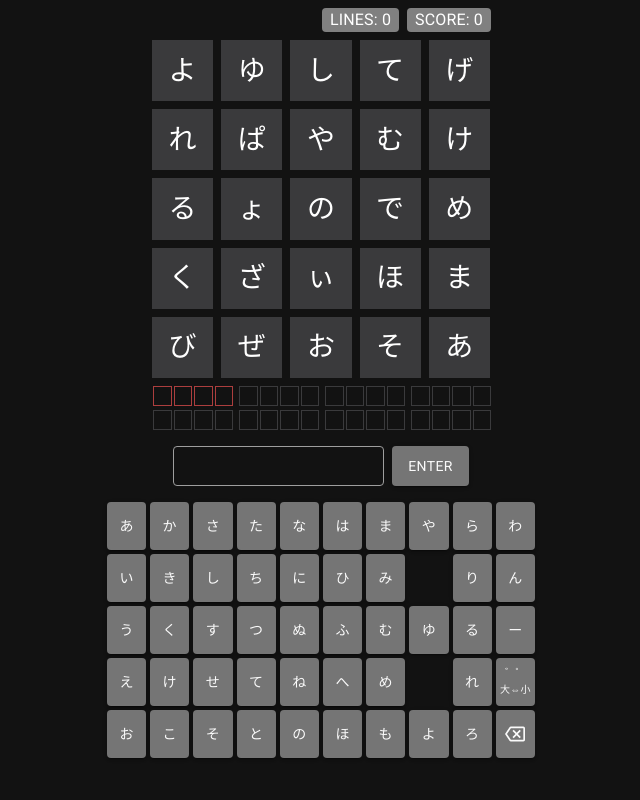
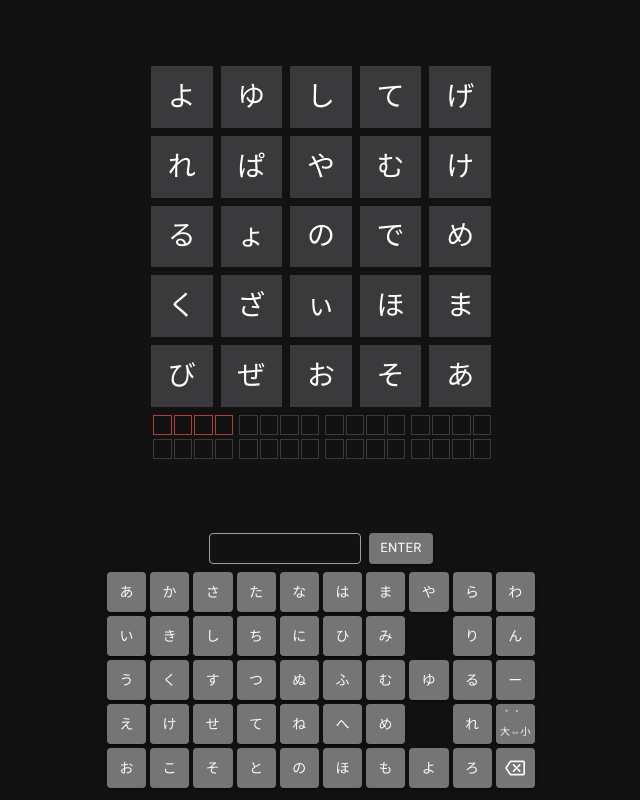
Before and after one commit to hellonagi/mojibi, a React (Create React App) app: page / in a window 1280 px wide. Shown: the whole page, without its empty margins (319-959 px from the left). Built offline with nearby package versions, Linux system fonts and the light colour scheme.

Commit message:
Fix the bingo grid

```diff
--- a/src/app.css
+++ b/src/app.css
@@ -1,5 +1,14 @@
+:root {
+	--doc-height: 100%;
+}
+
 body {
 	background-color: #121214;
 	font-family: 'Roboto', sans-serif;
 	overflow: hidden;
 }
+
+.container {
+	height: 100vh;
+	height: var(--doc-height);
+}
--- a/src/components/game/BingoGrid.tsx
+++ b/src/components/game/BingoGrid.tsx
@@ -1,14 +1,13 @@
 import { useEffect, useContext } from 'react'
 
 import Box from '@mui/material/Box'
-import Grid from '@mui/material/Grid'
 
 import { GameContext } from '../game'
 import { getBingoLetters } from '../../utils/getBingoLetters'
 import { checkForMatchedLetters } from '../../utils/checkForMatchedLetters'
 import { checkForBingoLines } from '../../utils/checkForBingoLines'
 import Cell from './Cell'
-import UpperInfo from './UpperInfo'
+// import UpperInfo from './UpperInfo'
 import LowerInfo from './LowerInfo'
 
 // Random 25 letters in Bingo Grid
@@ -46,14 +45,22 @@ const Bingo = () => {
 	}, [enteredWords])
 
 	return (
-		<Box minWidth={300} maxWidth={340} marginLeft='auto' marginRight='auto'>
-			<UpperInfo />
-			<Grid container justifyContent='center' gap={1}>
-				{bingoLetters.map((letter, index) => {
-					return <Cell letter={letter} index={index} key={letter} />
-				})}
-			</Grid>
-			<LowerInfo />
+		<Box flexGrow={1} display='flex' justifyContent='center' alignItems='center'>
+			<Box>
+				{/* <UpperInfo /> */}
+				<Box
+					minWidth={340}
+					display='grid'
+					gridTemplateColumns='repeat(5, 1fr)'
+					gridTemplateRows='repeat(5, 1fr)'
+					gap={1}
+				>
+					{bingoLetters.map((letter, index) => {
+						return <Cell letter={letter} index={index} key={letter} />
+					})}
+				</Box>
+				<LowerInfo />
+			</Box>
 		</Box>
 	)
 }
--- a/src/components/game/Cell.tsx
+++ b/src/components/game/Cell.tsx
@@ -1,7 +1,6 @@
 import { useEffect, useState, useContext } from 'react'
 
 import Box from '@mui/material/Box'
-import Grid from '@mui/material/Grid'
 
 import { GameContext } from '../game'
 import { doesWordContainLetter } from '../../utils/doesWordContainLetter'
@@ -53,7 +52,6 @@ const Cell = ({ letter, index }: CellProps) => {
 	}, [currentWord, savedGrid])
 
 	return (
-		<Grid item flexBasis='18%'>
 		<Box
 			sx={{
 				border: 1,
@@ -62,14 +60,16 @@ const Cell = ({ letter, index }: CellProps) => {
 				backgroundColor: cellColor,
 				fontSize: '1.75rem',
 				aspectRatio: '1',
+				'&:before': {
+					content: `"${letter}"`,
+					display: 'inline-block',
+				},
 			}}
+			width='100%'
 			alignItems='center'
 			justifyContent='center'
-				display='flex'
-			>
-				{letter}
-			</Box>
-		</Grid>
+			display='inline-flex'
+		/>
 	)
 }
 
--- a/src/components/game/Keyboard.tsx
+++ b/src/components/game/Keyboard.tsx
@@ -30,7 +30,7 @@ const KeyButton: React.FC<KeyProps> = ({
 				minWidth: 24,
 				minHeight: 24,
 				px: 0,
-				height: 48,
+				height: 40,
 				visibility: isHidden ? 'hidden' : 'visible',
 				flexFlow: isMultipleLine ? 'column' : 'row',
 			}}
@@ -104,7 +104,7 @@ const Keyboard = () => {
 	}, [value])
 
 	return (
-		<Box textAlign='center' mt={2}>
+		<Box textAlign='center' mb={1.5}>
 			<form onSubmit={handleSubmit} id='keyForm'>
 				<Box display='flex' justifyContent='center'>
 					<TextField
@@ -114,16 +114,21 @@ const Keyboard = () => {
 						inputProps={{
 							maxLength: 4,
 						}}
+					/>
+					<Button
+						color='neutral'
+						type='submit'
+						variant='contained'
 						size='small'
-					/>
-					<Button color='neutral' type='submit' variant='contained' sx={{ marginLeft: 1 }}>
+						sx={{ marginLeft: 1 }}
+					>
 						ENTER
 					</Button>
 				</Box>
 			</form>
 
 			<Box
-				mt={2}
+				mt={1}
 				sx={{
 					display: 'grid',
 					gridTemplateColumns: 'repeat(10, 1fr)',
--- a/src/components/game/MiniCell.tsx
+++ b/src/components/game/MiniCell.tsx
@@ -49,15 +49,17 @@ const MiniCell = ({ char, isFilled, isCurrent }: MiniCellProps) => {
 				backgroundColor: cellColor,
 				borderColor: borderColor,
 				fontSize: '0.75rem',
+				'&:before': {
+					content: `"${char}"`,
+					display: 'inline-block',
+				},
 			}}
 			ml={0.25}
 			width='25%'
 			alignItems='center'
 			justifyContent='center'
 			display='flex'
-		>
-			{char}
-		</Box>
+		/>
 	)
 }
 
--- a/src/components/game/index.tsx
+++ b/src/components/game/index.tsx
@@ -1,6 +1,7 @@
 import { useState, createContext } from 'react'
 
 import Container from '@mui/material/Container'
+import Box from '@mui/material/Box'
 
 import { DEFAULT_GRID } from '../../constants/defaultGrid'
 import BingoGrid from './BingoGrid'
@@ -13,6 +14,14 @@ const Game = () => {
 	const [enteredWords, setEnteredWords] = useState<string[]>([])
 	const [currentGrid, setCurrentGrid] = useState<number[]>(DEFAULT_GRID)
 	const [savedGrid, setSavedGrid] = useState<number[]>(DEFAULT_GRID.concat())
+
+	// Prevents the 100vh problem that the viewport is not constant in some mobile browsers
+	const documentHeight = () => {
+		const doc = document.documentElement
+		doc.style.setProperty('--doc-height', `${window.innerHeight}px`)
+	}
+	window.addEventListener('resize', documentHeight)
+	documentHeight()
 
 	return (
 		<Container maxWidth='xs' sx={{ px: 1 }}>
@@ -28,8 +37,10 @@ const Game = () => {
 					setSavedGrid,
 				}}
 			>
-				<BingoGrid />
-				<Keyboard />
+				<Box display='flex' flexDirection='column' className='container'>
+					<BingoGrid />
+					<Keyboard />
+				</Box>
 			</GameContext.Provider>
 		</Container>
 	)
--- a/src/theme.ts
+++ b/src/theme.ts
@@ -29,6 +29,10 @@ const theme = createTheme({
 					fieldset: {
 						borderColor: grey[500],
 					},
+					input: {
+						width: 120,
+						padding: '4px 16px 4px 16px',
+					},
 				},
 			},
 		},
```
Lines whose indentation alone changed are shown as unchanged.
